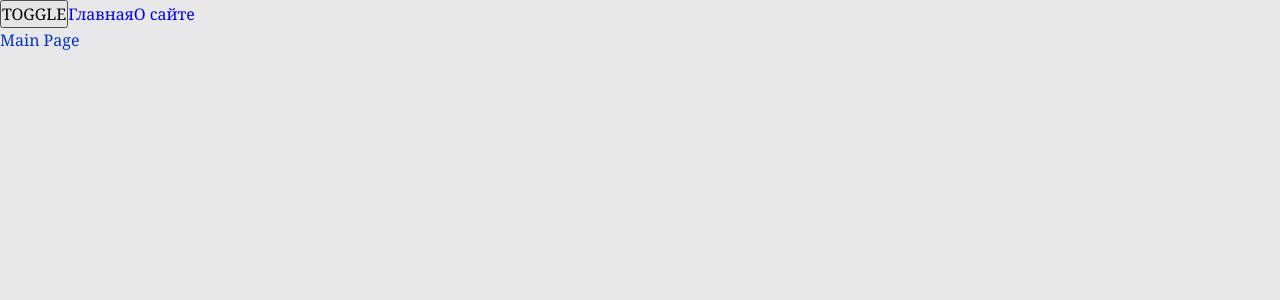
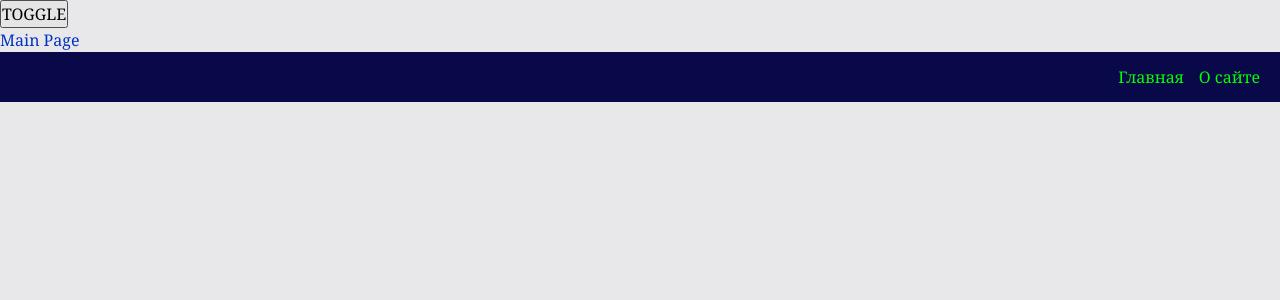
Before and after one commit to gekronik/ulbi-project-2.0, a React app: page / in a window 1280 px wide. Shown: the top 300 px of the page. Built offline with nearby package versions, Linux system fonts and the light colour scheme.

Commit message:
12 Navbar. Шаблоны для разработки. Первый UI Kit компонент. Снипет

```diff
--- a/src/app/App.tsx
+++ b/src/app/App.tsx
@@ -1,9 +1,9 @@
 import React from 'react';
 import './styles/index.scss'
-import {Link, Route, Routes} from "react-router-dom";
 import {classNames} from "shared/lib/classNames/classNames";
 import {useTheme} from "app/providers/ThemeProvider";
 import AppRouter from "app/providers/router/ui/AppRouter";
+import {Navbar} from "widgets/Navbar";
 
 
 const App = () => {
@@ -12,9 +12,9 @@
     return (
         <div className={classNames('app', {}, [theme])}>
             <button onClick={toggleTheme}>TOGGLE</button>
-            <Link to={'/'}>Главная</Link>
-            <Link to={'/about'}>О сайте</Link>
+
             <AppRouter />
+            <Navbar />
         </div>
     );
 };
--- a/src/app/styles/themes/dark.scss
+++ b/src/app/styles/themes/dark.scss
@@ -1,6 +1,8 @@
 .app.dark {
     --bg-color: #090949;
-
+    --inverted-bg-color: #e8e8ea;
     --primary-color: #04ff04;
     --secondary-color: #049604;
+    --inverted-primary-color: #0232c2;
+    --inverted-secondary-color: #0452ff;
 }
--- a/src/app/styles/themes/normal.scss
+++ b/src/app/styles/themes/normal.scss
@@ -1,6 +1,8 @@
 :root {
     --bg-color: #e8e8ea;
-
+    --inverted-bg-color: #090949;
     --primary-color: #0232c2;
     --secondary-color: #0449e0;
+    --inverted-primary-color: #04ff04;
+    --inverted-secondary-color: #049604;
 }
--- a/src/app/styles/variables/global.scss
+++ b/src/app/styles/variables/global.scss
@@ -6,4 +6,10 @@
     --font-size-l: 24px;
     --font-line-l: 32px;
     --font-l: var(--font-size-l) / var(--font-line-l) var(--font-family-main);
+
+
+    //Размеры
+    --navbar-height: 50px;
+    --sidebar-width: 300px;
+    --sidebar-width-collapsed: 80px;
 }
--- a/src/shared/lib/classNames/classNames.ts
+++ b/src/shared/lib/classNames/classNames.ts
@@ -2,11 +2,11 @@
 type Mods = Record<string, boolean | string>
 
 
-export function classNames(cls:string,mods: Mods,additional:string[]): string {
+export function classNames(cls:string, mods: Mods = {}, additional: string[] = [] ): string {
 
     return [
         cls,
-        ...additional,
+        ...additional.filter(Boolean),
         ...Object.entries(mods)
             .filter(([className, value]) => Boolean(value))
             .map(([className]) => className)
--- /dev/null
+++ b/src/shared/ui/AppLink/AppLink.module.scss
@@ -0,0 +1,15 @@
+.appLink {
+    color: var(--primary-color);
+
+    &:hover {
+        opacity: 0.7;
+    }
+}
+
+.primary {
+    color: var(--primary-color);
+}
+
+.secondary {
+    color: var(--inverted-primary-color);
+}
--- /dev/null
+++ b/src/shared/ui/AppLink/AppLink.tsx
@@ -0,0 +1,33 @@
+import { classNames } from 'shared/lib/classNames/classNames';
+import { Link, LinkProps } from 'react-router-dom';
+import { FC, memo, ReactNode } from 'react';
+import cls from './AppLink.module.scss';
+
+export enum AppLinkTheme {
+    PRIMARY = 'primary',
+    SECONDARY = 'secondary',
+}
+interface AppLinkProps extends LinkProps{
+    className?: string,
+    theme?: AppLinkTheme
+    children?: ReactNode
+}
+
+export const AppLink:FC<AppLinkProps> = (props) => {
+    const {
+        to,
+        className,
+        children,
+        theme = AppLinkTheme.PRIMARY,
+        ...otherProps
+    } = props;
+    return (
+        <Link
+            to={to}
+            className={classNames(cls.appLink, {}, [className, cls[theme]])}
+            {...otherProps}
+        >
+            {children}
+        </Link>
+    );
+};
--- /dev/null
+++ b/src/widgets/Navbar/index.ts
@@ -0,0 +1 @@
+export { Navbar } from './ui/Navbar'
--- /dev/null
+++ b/src/widgets/Navbar/ui/Navbar.module.scss
@@ -0,0 +1,16 @@
+.navbar {
+    width: 100%;
+    height: var(--navbar-height);
+    background: var(--inverted-bg-color);
+    display: flex;
+    align-items: center;
+    padding: 20px;
+}
+
+.links {
+    margin-left: auto;
+}
+
+.mainLink {
+    margin-right: 15px;
+}
--- /dev/null
+++ b/src/widgets/Navbar/ui/Navbar.tsx
@@ -0,0 +1,19 @@
+import {classNames} from "shared/lib/classNames/classNames";
+import cls from './Navbar.module.scss'
+import {AppLink, AppLinkTheme} from "shared/ui/AppLink/AppLink";
+
+
+interface NavbarProps {
+    className?: string;
+}
+
+export const Navbar = ({className}: NavbarProps) => {
+    return (
+        <div className={classNames(cls.navbar, {} ,[className])}>
+            <div className={cls.links}>
+                <AppLink theme={AppLinkTheme.SECONDARY} to={'/'} className={cls.mainLink}>Главная</AppLink>
+                <AppLink theme={AppLinkTheme.SECONDARY} to={'/about'}>О сайте</AppLink>
+            </div>
+        </div>
+    );
+};
```
